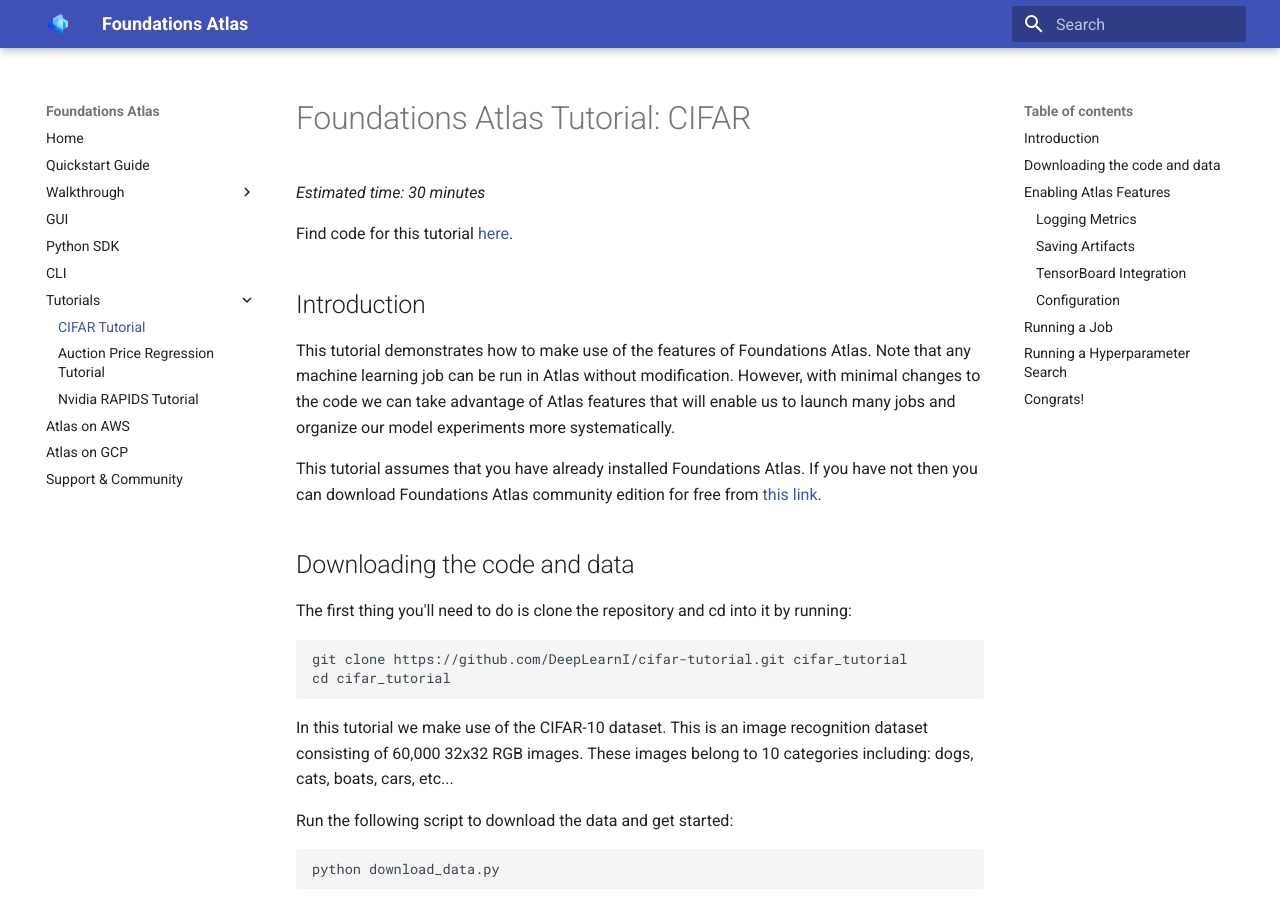
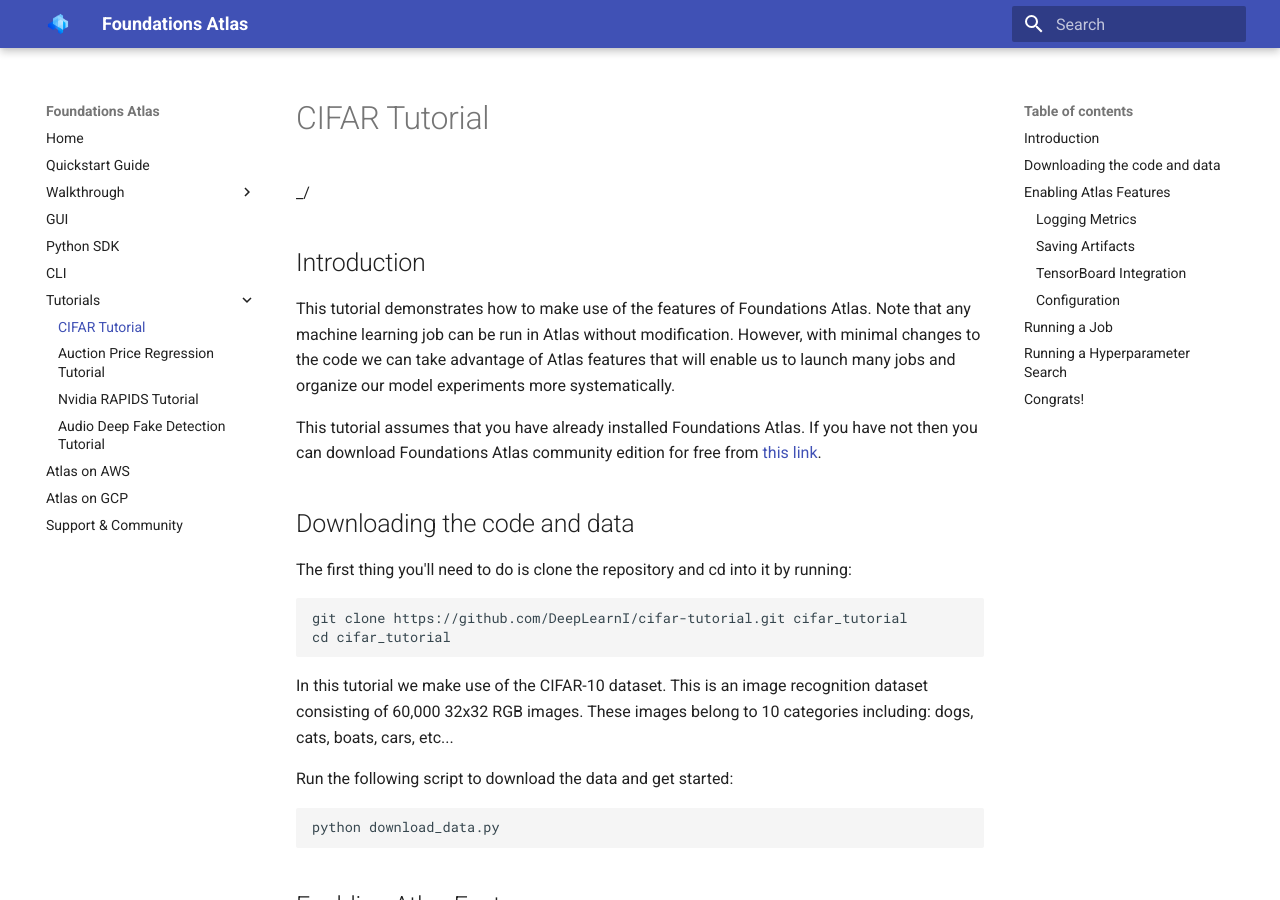
Before and after one commit to DeepLearnI/atlas-ce-docs, an MkDocs documentation site: the page built from docs/api_docs/sources/tutorials/cifar_tutorial.md, in a window 1280 px wide and 900 px high. Built offline with MkDocs 1.6.1 and Material for MkDocs 9.7.7, drawn with Linux system fonts in a browser that asks for light colours.

Commit message:
added fake audio detection tutorial

```diff
--- a/docs/api_docs/sources/tutorials/cifar_tutorial.md
+++ b/docs/api_docs/sources/tutorials/cifar_tutorial.md
@@ -1,8 +1,4 @@
-# Foundations Atlas Tutorial: CIFAR
-
-*Estimated time: 30 minutes*
-
-Find code for this tutorial [here](https://github.com/DeepLearnI/cifar-tutorial).
+_/
 
 ## Introduction
 
--- a/mkdocs.yml
+++ b/mkdocs.yml
@@ -60,6 +60,7 @@ nav:
       - CIFAR Tutorial:  tutorials/cifar_tutorial.md
       - Auction Price Regression Tutorial: tutorials/auction_price_regression_tutorial.md
       - Nvidia RAPIDS Tutorial:  tutorials/rapids_tutorial.md
+      - Audio Deep Fake Detection Tutorial: tutorials/fake_audio_detection.md
   - Atlas on AWS: atlas-on-aws.md
   - Atlas on GCP: atlas-on-gcp.md
   - Support & Community: support.md
```
